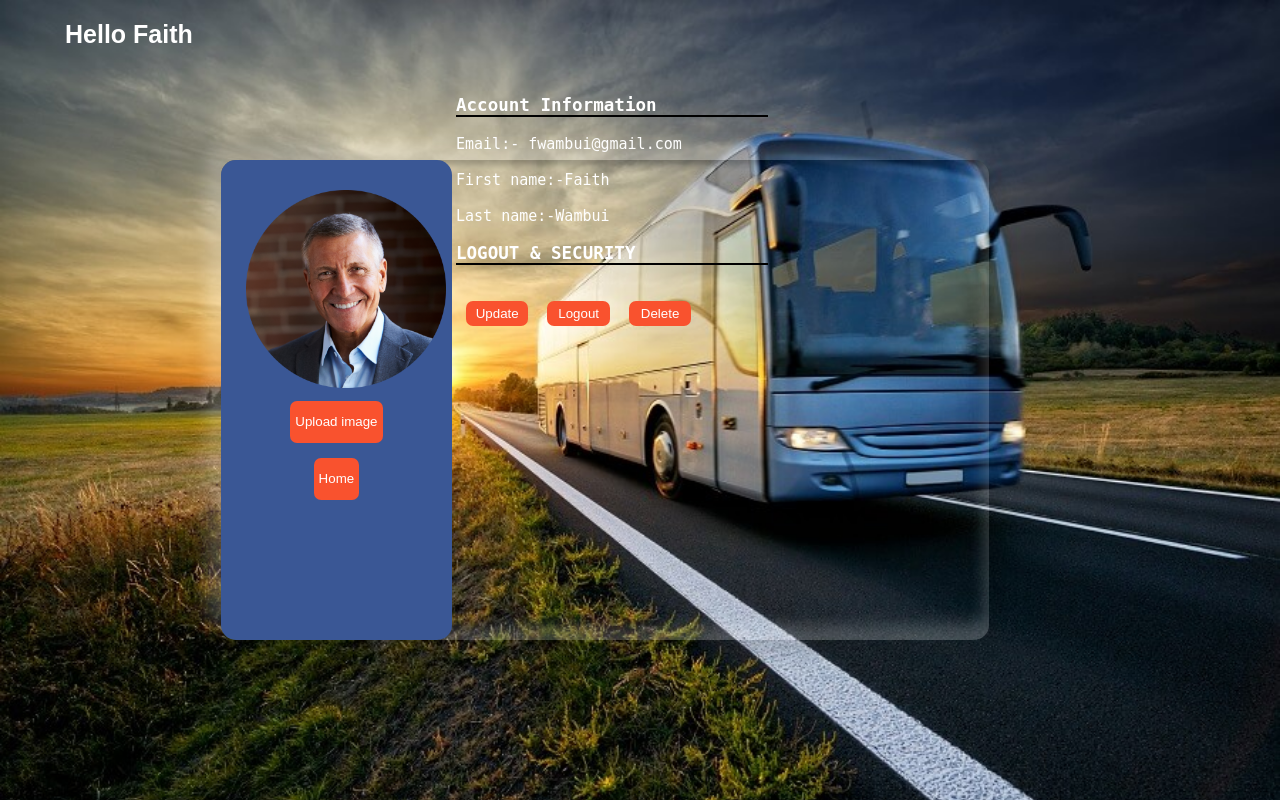
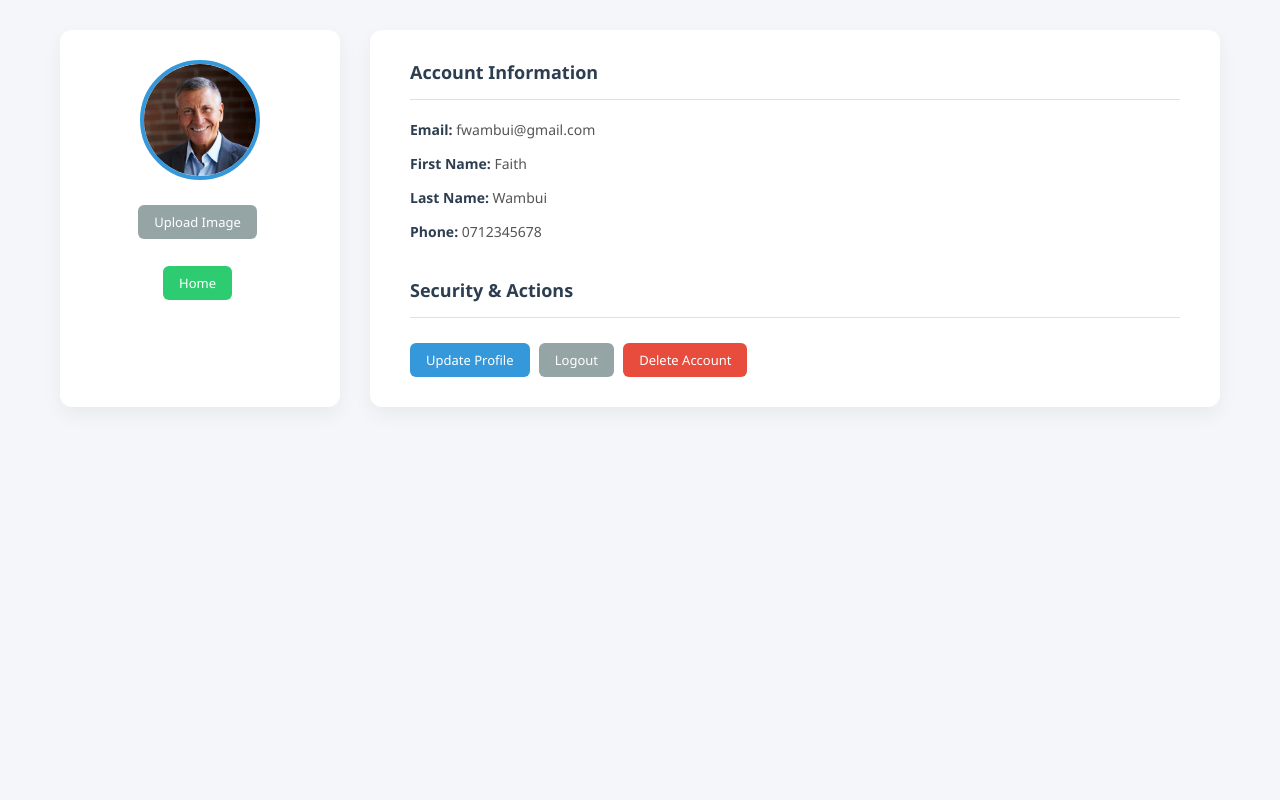
Before and after one commit to ManNjoro/busbooking_fw, a PHP site: page /profile.php in a window 1280 px wide. Run offline with PHP 8.4, Linux system fonts and the light colour scheme; a user stored in the database is signed in; data comes from the database, SQL or seed files in the repository; some libraries are stand-ins or nearby versions.

Commit message:
Updated multiple PHP files with various changes, including modifications to database queries, HTML structure, and CSS styles.

```diff
--- a/AddBooking.php
+++ b/AddBooking.php
@@ -26,10 +26,10 @@ if($conn->connect_error)
           {
 
 
-              $stmt=$conn->prepare("INSERT INTO tickets(user_id,route_id,bus_id) VALUES(?,?,?)");
+              $stmt=$conn->prepare("INSERT INTO tickets(user_id,bus_id) VALUES(?,?)");
               //table3 is the table name//
 
-              $stmt->bind_param("iii",$user_data['id'],$route_id, $bus_id);
+              $stmt->bind_param("ii",$user_data['id'], $bus_id);
 
               $stmt->execute();
               $ticket_id = $conn->insert_id;
--- a/profile.php
+++ b/profile.php
@@ -14,381 +14,153 @@ session_start();
 <title>Online Bus Ticket System</title>
 <!--<link rel="stylesheet" href="css/profile.css"/>-->
 <link rel="stylesheet" href="https://cdnjs.cloudflare.com/ajax/libs/font-awesome/6.1.1/css/all.min.css" integrity="sha512-KfkfwYDsLkIlwQp6LFnl8zNdLGxu9YAA1QvwINks4PhcElQSvqcyVLLD9aMhXd13uQjoXtEKNosOWaZqXgel0g==" crossorigin="anonymous" referrerpolicy="no-referrer" />
+
 <head>
 
-  <style type="text/css">
-    /* common part */
-*{
+  <style>
+  * {
+    margin: 0;
     padding: 0;
-    margin: 0;
-
-    list-style: none;
     box-sizing: border-box;
+    font-family: "Segoe UI", Roboto, sans-serif;
   }
 
-/* body  */
-body{
-  font-family: monospace;
-  background-image: url(image/4.jpg);
-  background-repeat: no-repeat;
-  background-attachment: fixed;
-  background-size: cover;
-}
-/* navigetion bar css code */
-nav{
-  width:100%;
-  height: 80px;
-  background-color:#0B0B3B;
-
-}
-/*a:nth-child(1)*/
-.logo{
-  color: rgb(253, 252, 252);
-  font-style:oblique;
-   font-size: 35px;
-   line-height: 80px;
-   padding: 0px;
-   font-weight: bold;
-   float: left;
+  body {
+    background: #f4f6f9;
   }
 
-
-nav ul {
-  float:left;
-  margin-left:20px ;
-
-
-}
-nav ul li{
-  display: inline-block;
-  line-height: 80px;
-  margin: 0 5px;
-
-
-}
-nav ul li a {
-  text-decoration: none;
-  font-size: 17px;
-  text-transform: uppercase;
-  /*color:white;*/
-  /*padding: 7px 13px;*/
-
-  border-radius: 15px;
-}
-/*a.active,a:hover{
-  background-color: #1b9bff;
-  transition: .5s;
-}*/
-nav ul li a.animation{
-  position: absolute;
-
-
-
-}
-a:nth-child(1){
-  padding: 7px 13px;
-}
-nav.start-home,a:nth-child(1):hover,
-a:nth-child(2){
-  padding: 7px 13px;
-}
-nav.start-home,a:nth-child(2):hover,
-a:nth-child(3){
-  padding: 7px 13px;
-}
-nav.start-home,a:nth-child(3):hover,
-a:nth-child(4){
-  padding: 7px 13px;
-}
-#sign{
-
-  margin-left: 600px;
-  padding-left: 400px 400px;
-
+  /* Greeting */
+  .usern {
+    padding: 30px 60px 0 60px;
+    font-size: 22px;
+    font-weight: 600;
+    color: #2c3e50;
   }
 
-/* body part my account css code */
-.usern{
-  font-size:25px;
-  font-family: Arial;
- /* width: 15%;
-  height: 15%;*/
-  margin-top:20px;
-
-  left: 50%;
-  padding-left: 65px;
-
-  width: 45%;
-}
-.wrapper{
-  position: absolute;
-  top: 50%;
-  left: 34%;
-  height:60%;
-  margin-left:170px ;
-  border-radius: 15px;
-  transform: translate(-50%,-50%);
-  width: 60%;
+  /* Main Layout */
+  .wrapper {
     display: flex;
-  /*box-shadow: 20px 20px 30px  30px rgba(200, 180, 255, 0.29);*/
-  box-shadow: -15px -15px 15px  rgba(255, 255, 255, 0.2),
-  15px 15px 15px  rgba(0, 0, 0, 0.1),
-  inset -5px -15px 15px  rgba(255, 255, 255, 0.2),
-  inset 5px 5px 5px  rgba(0, 0, 0, 0.2);
-
-
-
-
-}
-.wrapper .left{
-  width: 30%;
-  background:#3A5795;
-  padding: 30px 25px;
-  border-top-left-radius: 5px;
-  border-bottom-left-radius: 5px;
-  text-align: center;
-  color: #fff;
-  border-radius: 15px;
+    gap: 30px;
+    padding: 30px 60px;
   }
 
-.wrapper .left img{
-  border-radius: 5px;
-  margin-bottom: 10px;
-}
-.right{
-  width: 80%;
-  left: 10%;
-  margin-top:46px;
-  margin-right:auto;
-  margin-left:auto;
-  /*background-color: rgba(0, 0, 0, 1.0);*/
-  color: #fff;
-  padding: 0px 200px;
-  position: relative;
-  font-size: 15px;
-}
-hr{
-  border:1px solid black;
-  width: 50%;
-
-
-}
-.btn1{
-  margin-left: 90px;
-  padding: 5px;
-  width: 10%;
-  background-color:#6e83b3;
-  border: none;
-  border-radius: 7px;
-  color: white;
-
-
-}
-/*.but1,:active{
-  color: white;
-  color:#1b9bff;
-  transition: .5s;}*/
-
-  .btn1:hover{
-    color: rgb(235, 235, 235);
-    background-color: rgb(85, 149, 179);
-  }
-.btn2{
-  margin-left: 90px;
-  padding: 5px;
-  width: 10%;
-  background-color:#F9522E;
-  border: none;
-  color: white;
-  border-radius: 7px;
-
-}
-.btn3{
-  margin-left: 10px;
-  padding: 5px;
-  width: 10%;
-  background-color:#F9522E;
-  border: none;
-  color: white;
-  border-radius: 7px;
-
-}
-.btn3:hover{
-  background-color: orange;
-  cursor: pointer;
-}
-.btn4{
-  background-color:#F9522E;
-  border: none;
-  color: white;
-  border-radius: 7px;
-  height: 10%;
-  padding: 5px;
-
-
-}
-.btn4:hover{
-  background-color: orange;
-  cursor: pointer;
-}
-.data{
-     width: 50%;
-
-
+  /* Left Card */
+  .left {
+    width: 280px;
+    background: #ffffff;
+    border-radius: 12px;
+    padding: 30px 20px;
+    box-shadow: 0 8px 20px rgba(0,0,0,0.05);
+    text-align: center;
   }
 
-.bu{
-  margin-top: 50px;
-  padding: 30px 355px;
-
-}
-/*.nxdiv{
-  width: 530px;
-  height: 390px;
-  margin-left: 60%;
-  margin-top:-190px;
-  /*margin-top:46px;
-  margin-right:auto;
-  margin-left: auto;*/
-
- /* background-color:#c0c0e9;*/
-
-  /*padding: 0px 200px;
-  position: relative;*/
-  /*font-size: 15px;
-
-}*/
-
-/*.bu,button{
-  background-color:#637BAD;*/
-  /*margin-right:5px;*/
-  /*width: 50px;
-  height: 30px;*/
-  /*font-size: 12px;
-  padding-left: 0px;
-  margin-top:10px ;
-  margin-left: 250px;
-  font-family:"arial";
-  border-radius: 7px;
-  border-style:solid ;
-  background-color:#637BAD;
-  border-width: 2px;
-  border: none;
-  color: white;*/
-
-
-
-
-/* footer css code */
-/*.footer{
-
-    position:fixed;
-    bottom: 0;
-    width: 100%;
-    height: 20%;
-    background-color:#0B0B3B;
+  .left img {
+    width: 120px;
+    height: 120px;
+    border-radius: 50%;
+    object-fit: cover;
+    margin-bottom: 15px;
+    border: 4px solid #3498db;
   }
 
-.container,{
-  margin-left: 25%;
-  margin-top: 7px;
-  margin-bottom: 500px;
-  width:100%;
-  height: 80px;
-  color: white;
-}
-h2{
-  margin-left: 25%;
-  margin-top: 7px;
-  margin-bottom: 500px;
-  width:100%;
-  height: 80px;
-  color: white;
-
-}
-*/
-/*
-.row{
-  display: flex;
-  flex-wrap: wrap;
+  /* Right Card */
+  .right {
+    flex: 1;
+    background: #ffffff;
+    border-radius: 12px;
+    padding: 30px 40px;
+    box-shadow: 0 8px 20px rgba(0,0,0,0.05);
   }
 
-ul{
-  list-style: none;
+  .right h3 {
+    font-size: 18px;
+    margin-bottom: 15px;
+    color: #2c3e50;
+    font-weight: 600;
   }
-.footer-col{
 
-  color: white;
-  text-align: center;
+  hr {
+    border: none;
+    height: 1px;
+    background: #e0e0e0;
+    margin-bottom: 20px;
+  }
 
+  .info-group {
+    margin-bottom: 15px;
+    font-size: 14px;
+    color: #555;
+  }
 
+  .info-label {
+    font-weight: 600;
+    color: #2c3e50;
   }
-/*.footer-col1{
-  color: white;
-  text-align: center;
 
-}*/
+  /* Buttons */
+  .btn {
+    padding: 8px 16px;
+    border-radius: 6px;
+    border: none;
+    font-size: 13px;
+    font-weight: 500;
+    cursor: pointer;
+    transition: all 0.3s ease;
+    margin: 5px 5px 0 0;
+  }
 
-.focl{
-  background-color: #0B0B3B;
-  margin-top: 100px;/*maneg footer top */
-  text-align: center;
-
-  width: 50%px;
-  height:150px ;
-
-}
-#imf{
-  color: white;
-  border: 1px solid #ccc;
-  padding-bottom: 5px ;
-  padding-right: 5px ;
-  padding-top: 5px;
-  padding-left: 5px;
-  margin-top: 10px;
-}
-.mr{
-  margin: auto;
-  width: 28%;
-
-}
-.list{
-
-  padding: 1PX;
-  overflow: hidden;
-  margin-top: 10px;
-  list-style-type: none;
-
-}
-li.menu{
-float: left;
-padding: 5px;
-margin: auto;
-}
-li a{
-  border-radius: 15px;
-  color: white;
-  display: inline;
-  text-decoration: none;
-}
-li a:hover{
-  color: white;
-  background-color:#1b9bff;
-  transition: .5s;
-
-}
-.fla{
+  .btn-primary {
+    background: #3498db;
     color: white;
   }
 
+  .btn-primary:hover {
+    background: #2980b9;
+  }
 
+  .btn-danger {
+    background: #e74c3c;
+    color: white;
+  }
 
+  .btn-danger:hover {
+    background: #c0392b;
+  }
 
+  .btn-secondary {
+    background: #95a5a6;
+    color: white;
+  }
 
+  .btn-secondary:hover {
+    background: #7f8c8d;
+  }
+
+  .btn-link {
+    background: #2ecc71;
+    color: white;
+  }
+
+  .btn-link:hover {
+    background: #27ae60;
+  }
+
+  /* Responsive */
+  @media (max-width: 992px) {
+    .wrapper {
+      flex-direction: column;
+      padding: 20px;
+    }
+
+    .usern {
+      padding: 20px;
+    }
+  }
 </style>
   <link rel="stylesheet" href="cssfile/sidebar.css">
 </head>
-<body >
+
+<body>
 
 
 
@@ -396,47 +168,74 @@ li a:hover{
 
   <!-- body part my account code -->
 
-          <div class="usern"><b><font color="#fff"> Hello <?php echo $user_data['first_name'];?></font></b></div>
+  <!-- <div class="usern">
+  Hello <?php echo $user_data['first_name']; ?>
+</div> -->
+
 <div class="wrapper">
+
+  <!-- Left Profile Card -->
   <div class="left">
-                  <img src="image/Re.png"alt="user" width="200">
-                  <button class="btn4">Upload image </button><br>
-                  <br>
-                  <a href="viewBus.php"><button class="btn4">Home </button></a>
-              </div>
+    <img src="image/Re.png" alt="user">
+
+    <button class="btn btn-secondary">Upload Image</button>
+    <br><br>
+    <a href="viewBus.php">
+      <button class="btn btn-link">Home</button>
+    </a>
   </div>
 
-
-
-<!--information-->
+  <!-- Right Information Card -->
   <div class="right">
 
+    <h3>Account Information</h3>
+    <hr>
 
-           <h3>Account Information</h3><hr/><br/>
-                <p>Email:- <?php echo $user_data['email'];?> </p>
+    <div class="info-group">
+      <span class="info-label">Email:</span>
+      <?php echo $user_data['email']; ?>
+    </div>
+
+    <div class="info-group">
+      <span class="info-label">First Name:</span>
+      <?php echo $user_data['first_name']; ?>
+    </div>
+
+    <div class="info-group">
+      <span class="info-label">Last Name:</span>
+      <?php echo $user_data['last_name']; ?>
+    </div>
+
+    <div class="info-group">
+      <span class="info-label">Phone:</span>
+      <?php echo $user_data['phone']; ?>
+    </div>
+
     <br>
-                <p>First name:-<?php echo $user_data['first_name'];?></p><br>
-                <p>Last name:-<?php echo $user_data['last_name'];?></p><br>
+    <h3>Security & Actions</h3>
+    <hr>
 
-                <h3>LOGOUT & SECURITY</h3><hr/><br>
-                <br><a href="updateProfile.php?id=<?php echo $user_data['id'];?>">
-                <button class="btn3">Update</button></a>
+    <a href="updateProfile.php">
+      <button class="btn btn-primary">Update Profile</button>
+    </a>
+
     <a href="logout.php">
-                <button class="btn3">Logout</button></a>
-                <a href="deleteProfile.php?id=<?php echo $user_data['id'];?>">
-                <button class="btn3">Delete</button></a>
+      <button class="btn btn-secondary">Logout</button>
+    </a>
+
+    <a href="deleteProfile.php ?>">
+      <button class="btn btn-danger">Delete Account</button>
+    </a>
+
   </div>
-          <!--
-         <div class="nxdiv">
-           <h3>Security offtion</h3>
-           <p>password:- <input type="password"></p>
 
+</div>
 
-         </div>-->
 
 
 
 
 
 </body>
+
 </html>
```
Also changed, not shown: UpdateBus.php (+25 -70 lines), deleteProfile.php (+5 -9 lines), updateProfile.php (+17 -30 lines). Lines whose indentation alone changed are shown as unchanged.
